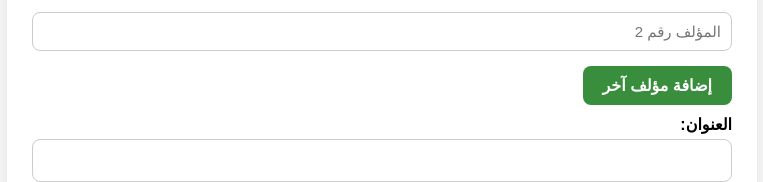
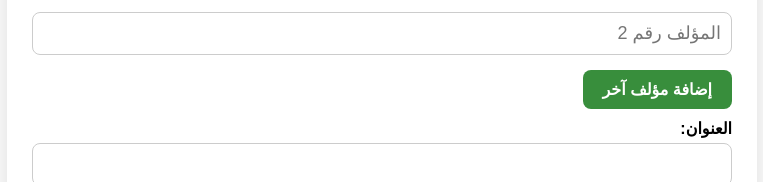
Before and after one commit to Tazzuhairi/libtools, a plain HTML site: page webcat.html in a window 1280 px wide. Both pictures are taken after a click on the button "إضافة مؤلف آخر". Shown: the part 201-383 px from the top of the page, 258-1021 px from the left. Drawn offline with Linux system fonts and the light colour scheme.

Commit message:
Update webcat.html

```diff
--- a/webcat.html
+++ b/webcat.html
@@ -157,7 +157,7 @@ function addAuthorField() {
 
   input.style.width = '100%';
   input.style.padding = '10px';
-  input.style.fontSize = '15px';
+  input.style.fontSize = '18px';
   input.style.border = '1px solid #ccc';
   input.style.borderRadius = '8px';
   input.style.marginBottom = '15px';
```
